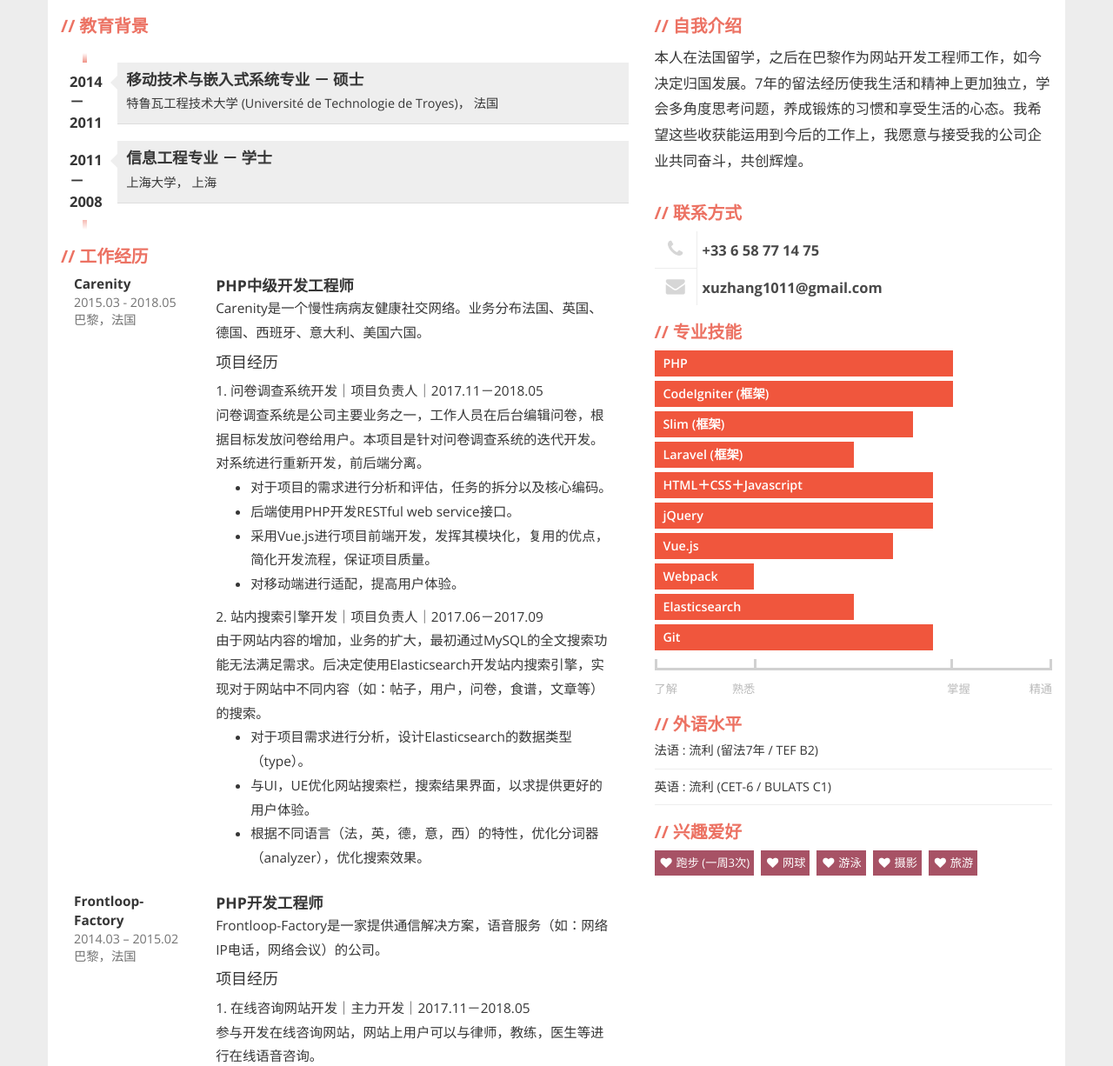
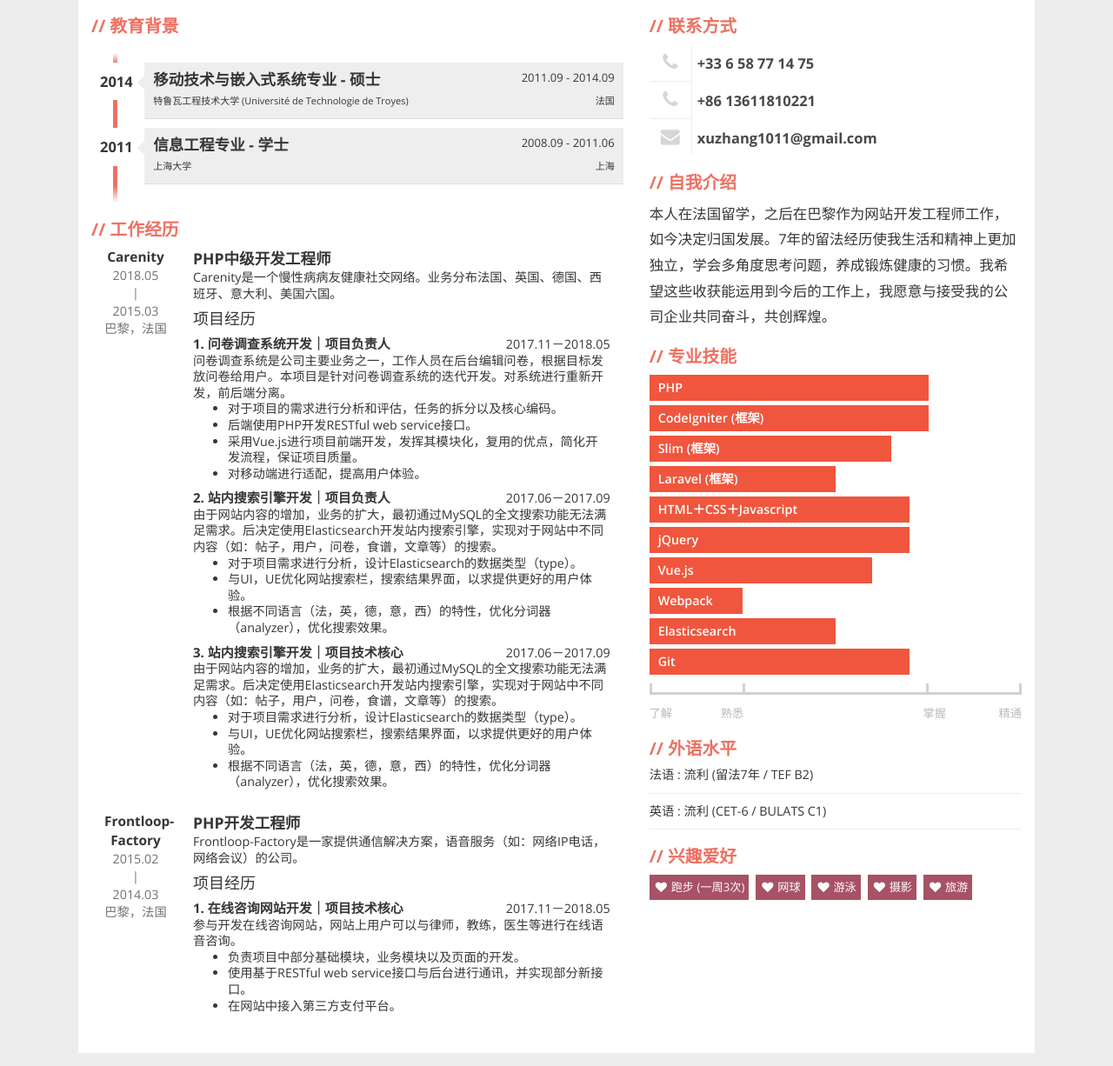
Before and after one commit to Harry35/Harry35.github.io, a plain HTML site: page index.html in a window 1280 px wide. Shown: the part 288-1514 px from the top of the page at 87% size. Drawn offline with nearby package versions, Linux system fonts and the light colour scheme.

Commit message:
Change CSS

```diff
--- a/css/main.css
+++ b/css/main.css
@@ -31,6 +31,7 @@ CONTAINER
 .container{
   margin-top: 80px;
   margin-bottom: 80px;
+  padding-bottom: 20px;
   background: #fff;
 }
 /*******************************************
@@ -170,9 +171,17 @@ EDUCATION
   font-weight: 700;
 }
 #education .description p{
-  font-size: 1.3em;
+  font-size: 1em;
   margin-top: 5px;
   padding: 0;
+}
+#education .place{
+  float: right;
+}
+#education .date{
+  float: right;
+  font-size: 13px;
+  font-weight: 100;
 }
 /*******************************************
 EXPERIENCES
@@ -193,8 +202,19 @@ EXPERIENCES
   font-weight: bold;
 }
 .job .description{
-  font-size: 1.4em;
-  line-height: 1.8em;
+  font-size: 1.3em;
+  line-height: 1.3em;
+}
+.job .col-left {
+  text-align: center;
+}
+.job .description .date{
+  float: right;
+}
+.job .description .title{
+  font-weight: bold;
+  font-size: 15px;
+  line-height: 15px;
 }
 /*******************************************
 CONTACT
@@ -333,6 +353,11 @@ HOBBIES
 /*******************************************
 MEDIA
 *******************************************/
+@media (min-width: 1200px) {
+  .container {
+      width: 1100px;
+  }
+}
 @media (min-width: 500px) {
   #education .description{
     width: 85%;
--- a/index.html
+++ b/index.html
@@ -1,6 +1,6 @@
 
 <!DOCTYPE html>
-<html lang="CN">
+<html lang="ZH">
   <head>
     <meta charset="utf-8">
     <meta http-equiv="X-UA-Compatible" content="IE=edge,chrome=1" />
@@ -20,7 +20,7 @@
               <img src="img/avatar.jpg" alt="avatar">
             </div>
             <div id="text-header">
-              <h1>您好， <br> 我叫<span>张旭</span> <sup>28岁</sup>，有4年工作经验， 寻求web开发的职位，谢谢。</h1>
+              <h1>您好， <br> 我叫<span>张旭</span> <sup>男,29岁</sup> 4年工作经验， 寻求web开发的职位，谢谢。</h1>
             </div>
           </div>
         </div>
@@ -32,17 +32,17 @@
             <h2>教育背景</h2>
             <ul id="education" class="clearfix">
               <li>
-                <div class="year pull-left">2014 － 2011</div>
+                <div class="year pull-left">2014</div>
                 <div class="description pull-right">
-                  <h3>移动技术与嵌入式系统专业 － 硕士</h3>
-                  <p>特鲁瓦工程技术大学 (Université de Technologie de Troyes)， 法国</p>
+                  <h3>移动技术与嵌入式系统专业 - 硕士 <span class="date">2011.09 - 2014.09</span></h3>
+                  <p>特鲁瓦工程技术大学 (Université de Technologie de Troyes) <span class="place">法国</span></p>
                 </div>
               </li>
               <li>
-                <div class="year pull-left">2011 － 2008</div>
+                <div class="year pull-left">2011</div>
                 <div class="description pull-right">
-                  <h3>信息工程专业 － 学士</h3>
-                  <p>上海大学， 上海</p>
+                  <h3>信息工程专业 - 学士 <span class="date">2008.09 - 2011.06</span></h3>
+                  <p>上海大学 <span class="place">上海</span></p>
                 </div>
               </li>
             </ul>
@@ -51,17 +51,19 @@
           <div class="box">
             <h2>工作经历</h2>
             <div class="job clearfix">
-              <div class="col-xs-3">
+              <div class="col-xs-2 col-left">
                 <div class="where">Carenity</div>
-                <div class="year">2015.03 - 2018.05</div>
+                <div class="year">2018.05</div>
+                <div class="year">|</div>
+                <div class="year">2015.03</div>
                 <div class="year">巴黎，法国</div>
               </div>
-              <div class="col-xs-9">
+              <div class="col-xs-10">
                 <div class="profession">PHP中级开发工程师</div>
                 <div class="description">
                   Carenity是一个慢性病病友健康社交网络。业务分布法国、英国、德国、西班牙、意大利、美国六国。
                   <h4>项目经历</h4>
-                  1. 问卷调查系统开发｜项目负责人｜2017.11－2018.05
+                  <span class="title">1. 问卷调查系统开发｜项目负责人</span> <span class="date">2017.11－2018.05</span>
                   <br/>问卷调查系统是公司主要业务之一，工作人员在后台编辑问卷，根据目标发放问卷给用户。本项目是针对问卷调查系统的迭代开发。对系统进行重新开发，前后端分离。
                   <ul>
                     <li>对于项目的需求进行分析和评估，任务的拆分以及核心编码。</li>
@@ -70,7 +72,15 @@
                     <li>对移动端进行适配，提高用户体验。</li>
                   </ul>
 
-                  2. 站内搜索引擎开发｜项目负责人｜2017.06－2017.09
+                  <span class="title">2. 站内搜索引擎开发｜项目负责人</span> <span class="date">2017.06－2017.09</span>
+                  <br/>由于网站内容的增加，业务的扩大，最初通过MySQL的全文搜索功能无法满足需求。后决定使用Elasticsearch开发站内搜索引擎，实现对于网站中不同内容（如：帖子，用户，问卷，食谱，文章等）的搜索。
+                  <ul>
+                    <li>对于项目需求进行分析，设计Elasticsearch的数据类型（type）。</li>
+                    <li>与UI，UE优化网站搜索栏，搜索结果界面，以求提供更好的用户体验。</li>
+                    <li>根据不同语言（法，英，德，意，西）的特性，优化分词器（analyzer），优化搜索效果。</li>
+                  </ul>
+
+                  <span class="title">3. 站内搜索引擎开发｜项目技术核心</span> <span class="date">2017.06－2017.09</span>
                   <br/>由于网站内容的增加，业务的扩大，最初通过MySQL的全文搜索功能无法满足需求。后决定使用Elasticsearch开发站内搜索引擎，实现对于网站中不同内容（如：帖子，用户，问卷，食谱，文章等）的搜索。
                   <ul>
                     <li>对于项目需求进行分析，设计Elasticsearch的数据类型（type）。</li>
@@ -81,17 +91,19 @@
               </div>
             </div>
             <div class="job clearfix">
-              <div class="col-xs-3">
+              <div class="col-xs-2 col-left">
                 <div class="where">Frontloop-Factory</div>
-                <div class="year">2014.03 – 2015.02</div>
+                <div class="year">2015.02</div>
+                <div class="year">|</div>
+                <div class="year">2014.03</div>
                 <div class="year">巴黎，法国</div>
               </div>
-              <div class="col-xs-9">
+              <div class="col-xs-10">
                 <div class="profession">PHP开发工程师</div>
                 <div class="description">
                   Frontloop-Factory是一家提供通信解决方案，语音服务（如：网络IP电话，网络会议）的公司。
                   <h4>项目经历</h4>
-                  1. 在线咨询网站开发｜主力开发｜2017.11－2018.05
+                  <span class="title">1. 在线咨询网站开发｜项目技术核心</span> <span class="date">2017.11－2018.05</span>
                   <br/>参与开发在线咨询网站，网站上用户可以与律师，教练，医生等进行在线语音咨询。
                   <ul>
                     <li>负责项目中部分基础模块，业务模块以及页面的开发。</li>
@@ -104,11 +116,6 @@
           </div>
         </div>
         <div class="col-xs-12 col-sm-5">
-          <!-- ABOUT ME -->
-          <div class="box">
-            <h2>自我介绍</h2>
-            <p>本人在法国留学，之后在巴黎作为网站开发工程师工作，如今决定归国发展。7年的留法经历使我生活和精神上更加独立，学会多角度思考问题，养成锻炼的习惯和享受生活的心态。我希望这些收获能运用到今后的工作上，我愿意与接受我的公司企业共同奋斗，共创辉煌。</p>
-          </div>
           <!-- CONTACT -->
           <div class="box clearfix">
             <h2>联系方式</h2>
@@ -117,9 +124,18 @@
               <div class="title only pull-right">+33 6 58 77 14 75</div>
             </div>
             <div class="contact-item">
+              <div class="icon pull-left text-center"><span class="fa fa-phone fa-fw"></span></div>
+              <div class="title only pull-right">+86 13611810221</div>
+            </div>
+            <div class="contact-item">
               <div class="icon pull-left text-center"><span class="fa fa-envelope fa-fw"></span></div>
               <div class="title only pull-right">xuzhang1011@gmail.com</div>
             </div>
+          </div>
+          <!-- ABOUT ME -->
+          <div class="box">
+            <h2>自我介绍</h2>
+            <p>本人在法国留学，之后在巴黎作为网站开发工程师工作，如今决定归国发展。7年的留法经历使我生活和精神上更加独立，学会多角度思考问题，养成锻炼健康的习惯。我希望这些收获能运用到今后的工作上，我愿意与接受我的公司企业共同奋斗，共创辉煌。</p>
           </div>
           <!-- SKILLS -->
           <div class="box">
```
Also changed, not shown: index-copy.html (deleted, +0 -173 lines), img/avatar1.jpg (deleted).
